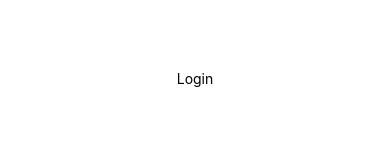
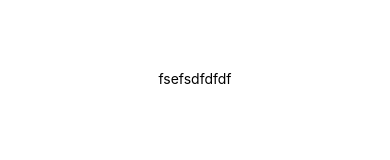
Before and after one commit to jinkong9/mental, a React Native app: screen /LOGIN in a window 390 px wide. Shown: the part 351-511 px from the top of the page. Built offline with nearby package versions, Linux system fonts and the light colour scheme.

Commit message:
테스트

```diff
--- a/components/Login/login.jsx
+++ b/components/Login/login.jsx
@@ -6,7 +6,7 @@ import { createBottomTabNavigator } from "@react-navigation/bottom-tabs";
 export default function Login() {
   return (
     <View style={styles.container}>
-      <Text>Login</Text>
+      <Text>fsefsdfdfdf</Text>
     </View>
   );
 }
```
